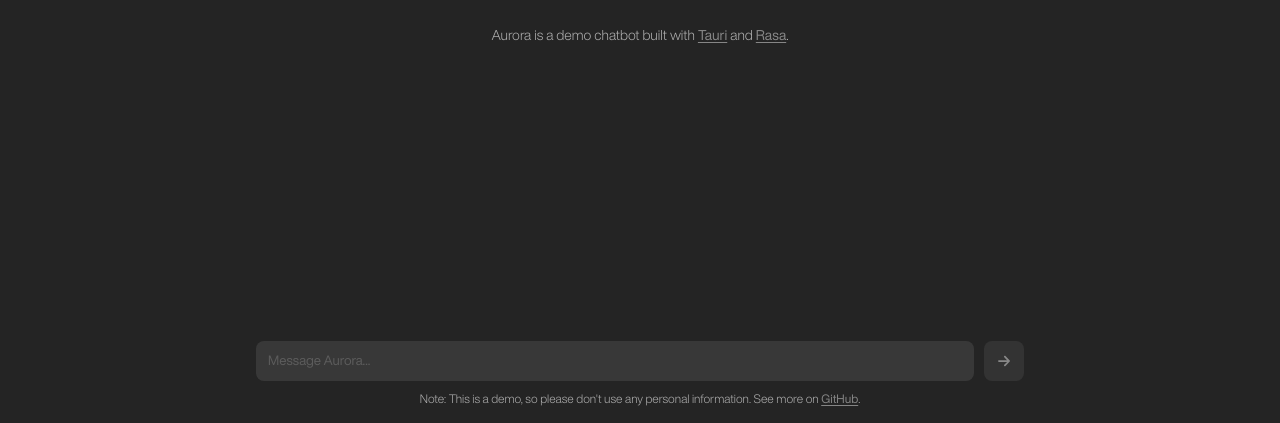
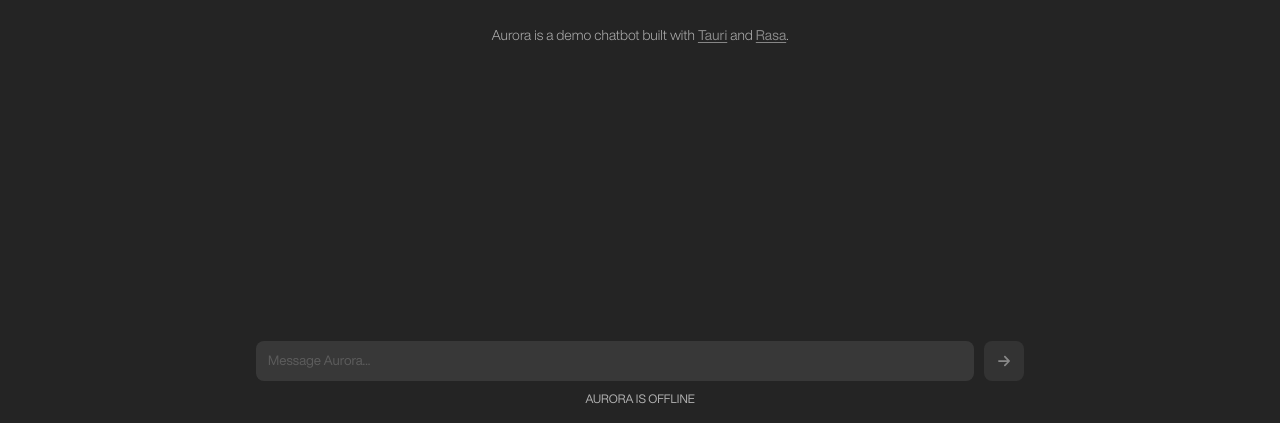
Before and after one commit to sandunwira/Aurora, a website: page src/index.html in a window 1280 px wide. Shown: the part 377-800 px from the top of the page. Drawn offline with Linux system fonts and the light colour scheme; no server answers.

Commit message:
Added Connection Message

```diff
--- a/src/index.html
+++ b/src/index.html
@@ -96,7 +96,13 @@
 				</button>
 			</div>
 
-			<p style="color: #B0B0B0; font-size: 12px; font-family: var(--light);">Note: This is a demo, so please don't use any personal information. See more on <a href="https://github.com/sandunwira/Aurora" target="_blank" style="color: #B0B0B0;">GitHub</a>.</p>
+			<span style="width: 100%; display: flex; align-items: center; justify-content: center;">
+				<span id="connectionMsg" style="color: #B0B0B0; background: #242424; font-size: 12px; font-family: var(--regular); text-align: center; width: 100%; position: absolute; z-index: 10;"></span>
+
+				<p style="color: #B0B0B0; font-size: 12px; font-family: var(--light);">
+					Note: This is a demo, so please don't use any personal information. See more on <a href="https://github.com/sandunwira/Aurora" target="_blank" style="color: #B0B0B0;">GitHub</a>.
+				</p>
+			</span>
 		</form>
 
 	</div>
--- a/src/status.js
+++ b/src/status.js
@@ -2,6 +2,7 @@ const statusIndicator = document.getElementById('statusIndicator');
 const statusImg = document.getElementById('statusImg');
 const serverStatus = document.getElementById('serverStatus');
 const networkIndicator = document.getElementById('networkIndicator');
+const connectionMsg = document.getElementById('connectionMsg');
 
 
 async function botStatus() {
@@ -60,12 +61,31 @@ function updateNetworkStatus() {
 }
 
 
+async function updateConnectionMsg() {
+	const bot_status = await botStatus();
+	const network_status = await networkStatus();
+
+	if (bot_status === 'Online') {
+		connectionMsg.style.display = 'none';
+		connectionMsg.innerHTML = '';
+	} else if (bot_status === 'Offline' || network_status === 'Offline') {
+		connectionMsg.style.display = 'block';
+		connectionMsg.style.textTransform = 'uppercase'
+		connectionMsg.innerHTML = 'Aurora is Offline';
+	} else if (network_status === 'Online' && bot_status === 'Online') {
+		connectionMsg.style.display = 'none';
+		connectionMsg.innerHTML = '';
+	}
+}
+
+
 
 setInterval(() => {
 	updateBotStatus();
 	botStatus();
 	networkStatus();
 	updateNetworkStatus();
+	updateConnectionMsg();
 }, 2000);
 
 
@@ -74,4 +94,5 @@ window.onload = () => {
 	botStatus();
 	networkStatus();
 	updateNetworkStatus();
+	updateConnectionMsg();
 };
```
